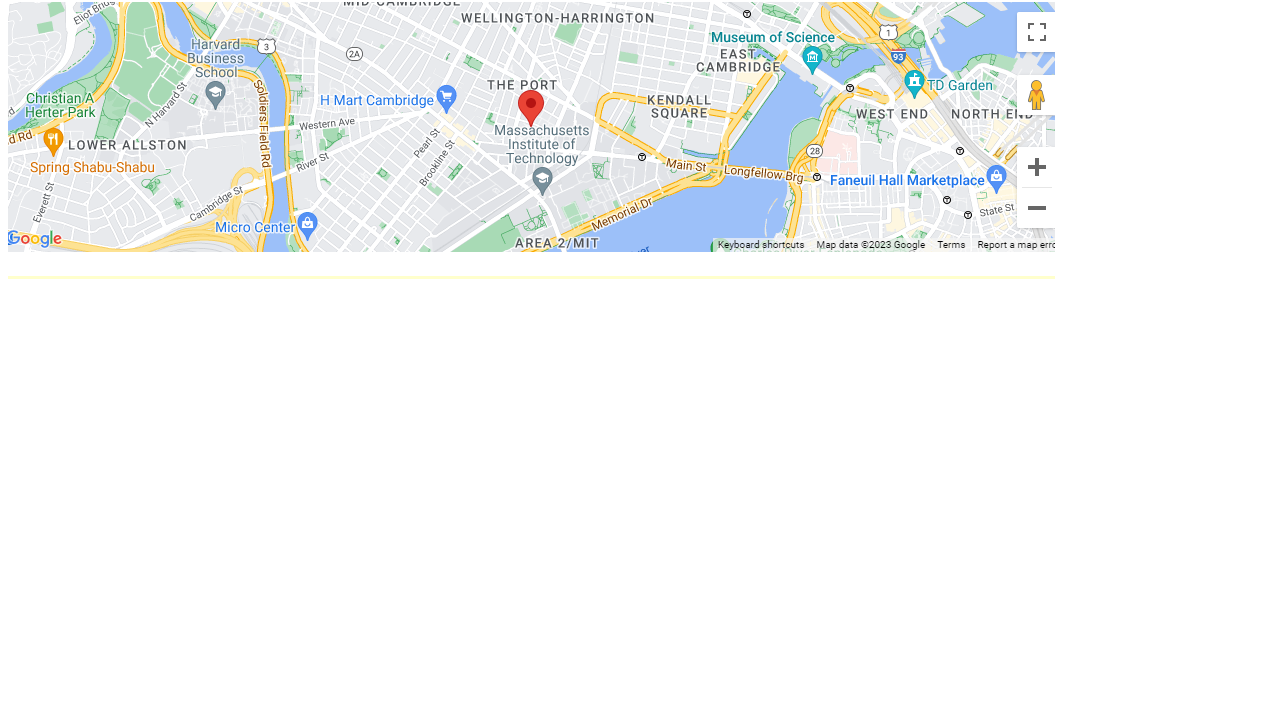
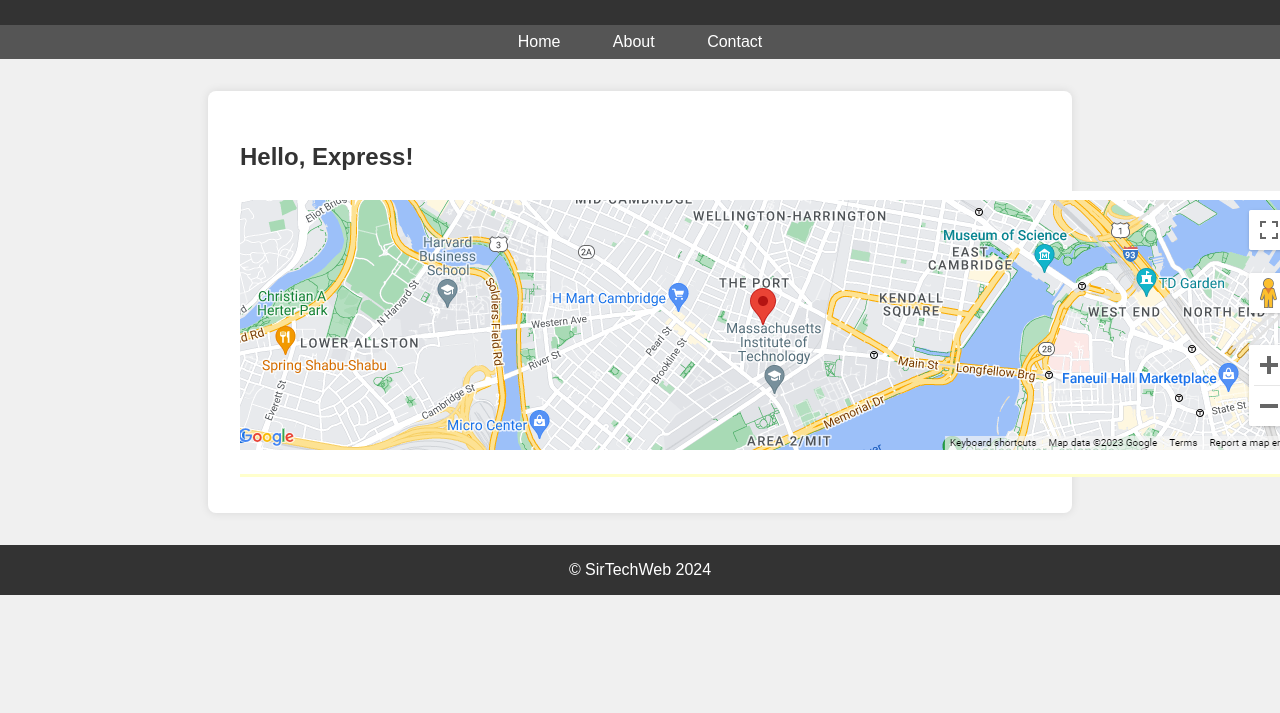
Before and after one commit to mocash/laughing-potato, a website: page public/index.html in a window 1280 px wide. Shown: the part 87-800 px from the top of the page. Drawn offline with Linux system fonts and the light colour scheme.

Commit message:
first commit

```diff
--- a/public/index.html
+++ b/public/index.html
@@ -3,13 +3,84 @@
 <head>
   <meta charset="UTF-8">
   <meta name="viewport" content="width=device-width, initial-scale=1.0">
-  <title>Your Webpage</title>
+  <title>SirTechWeb</title>
+  <style>
+    body {
+      font-family: Arial, sans-serif;
+      margin: 0;
+      padding: 0;
+      box-sizing: border-box;
+      background-color: #f0f0f0; /* Light gray background */
+      color: #333; /* Dark gray text color */
+    }
+
+    header {
+      background-color: #333; /* Dark gray header */
+      color: white;
+      text-align: center;
+      padding: 1em 0;
+    }
+
+    nav {
+      background-color: #555; /* Darker gray navigation bar */
+      padding: 0.5em;
+      text-align: center;
+    }
+
+    nav a {
+      color: white;
+      text-decoration: none;
+      padding: 0.5em 1em;
+      margin: 0 0.5em;
+      border-radius: 5px;
+      transition: background-color 0.3s ease;
+    }
+
+    nav a:hover {
+      background-color: #777; /* Even darker gray on hover */
+    }
+
+    section {
+      max-width: 800px;
+      margin: 2em auto;
+      padding: 2em;
+      background-color: white;
+      box-shadow: 0 0 10px rgba(0, 0, 0, 0.1);
+      border-radius: 8px;
+      text-align: left;
+    }
+
+    footer {
+      background-color: #333; /* Dark gray footer */
+      color: white;
+      padding: 1em 0;
+      text-align: center;
+    }
+  </style>
 </head>
 <body>
-  <h1>Hello, Express!</h1>
 
-  <!-- Add an image -->
-  <img src="./map.PNG" alt="Description of the image">
+  <header>
+    <h1>SirTechWeb</h1>
+  </header>
+
+  <nav>
+    <a href="#">Home</a>
+    <a href="#">About</a>
+    <a href="#">Contact</a>
+  </nav>
+
+  <section>
+    <h1>Hello, Express!</h1>
+
+    <!-- Add an image -->
+    <img src="./map.PNG" alt="Description of the image">
+
+  </section>
+
+  <footer>
+    &copy; SirTechWeb 2024
+  </footer>
 
 </body>
 </html>
```
